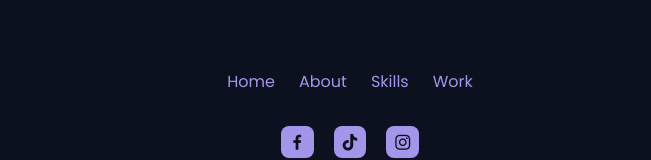
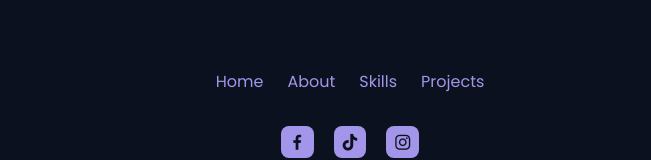
Before and after one commit to ahmad-0-qasimi/Ahmad---Portfolio, a plain HTML site: page index.html in a window 1280 px wide. Shown: the part 2342-2502 px from the top of the page, without its empty margins (290-941 px from the left). Drawn offline with nearby package versions, Linux system fonts and the light colour scheme.

Commit message:
Update index.html

```diff
--- a/index.html
+++ b/index.html
@@ -282,7 +282,7 @@
                     <a href="#skills" class="footer__link">Skills</a>
                 </li>
                 <li class="footer__item">
-                    <a href="#work" class="footer__link">Work</a>
+                    <a href="#work" class="footer__link">Projects</a>
                 </li>
             </ul>
 
```
